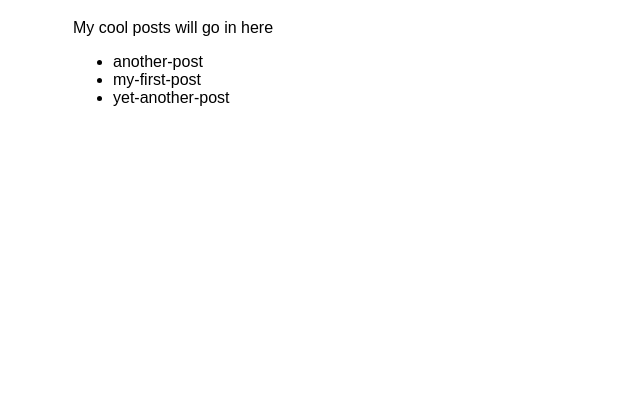
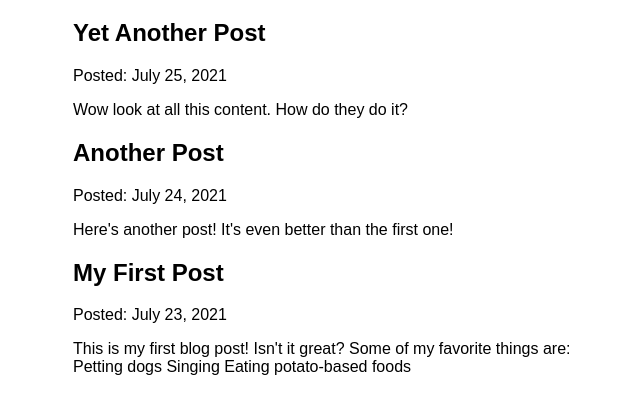
Before and after one commit to detective-mk/my-first-gatsby-site, a Gatsby site: page /blog in a window 1280 px wide. Shown: the part 157-570 px from the top of the page, without its empty margins (317-957 px from the left). Built offline with nearby package versions, Linux system fonts and the light colour scheme; Gatsby itself is replaced by a stand-in of ours.

Commit message:
Finished Gatsby Tutorial Part 5

```diff
--- a/blog/another-post.mdx
+++ b/blog/another-post.mdx
@@ -0,0 +1,7 @@
+---
+title: "Another Post"
+date: "2021-07-24"
+slug: "another-post"
+---
+
+Here's another post! It's even better than the first one!
--- a/blog/my-first-post.mdx
+++ b/blog/my-first-post.mdx
@@ -0,0 +1,13 @@
+---
+title: "My First Post"
+date: "2021-07-23"
+slug: "my-first-post"
+---
+
+This is my first blog post! Isn't it _great_?
+
+Some of my **favorite** things are:
+
+- Petting dogs
+- Singing
+- Eating potato-based foods
--- a/blog/yet-another-post.mdx
+++ b/blog/yet-another-post.mdx
@@ -0,0 +1,7 @@
+---
+title: "Yet Another Post"
+date: "2021-07-25"
+slug: "yet-another-post"
+---
+
+Wow look at all this content. How do they do it?
--- a/src/pages/blog.js
+++ b/src/pages/blog.js
@@ -6,21 +6,27 @@ import Seo from "../components/seo";
 const BlogPage = ({ data }) => {
   return (
     <Layout pageTitle="My Blog Posts">
-      <p>My cool posts will go in here</p>
-      <ul>
-        {data.allFile.nodes.map((node) => (
-          <li key={node.name}>{node.name}</li>
-        ))}
-      </ul>
+      {data.allMdx.nodes.map((node) => (
+        <article key={node.id}>
+          <h2>{node.frontmatter.title}</h2>
+          <p>Posted: {node.frontmatter.date}</p>
+          <p>{node.excerpt}</p>
+        </article>
+      ))}
     </Layout>
   );
 };
 
 export const query = graphql`
   query {
-    allFile {
+    allMdx(sort: { frontmatter: { date: DESC } }) {
       nodes {
-        name
+        frontmatter {
+          date(formatString: "MMMM D, YYYY")
+          title
+        }
+        id
+        excerpt
       }
     }
   }
```
